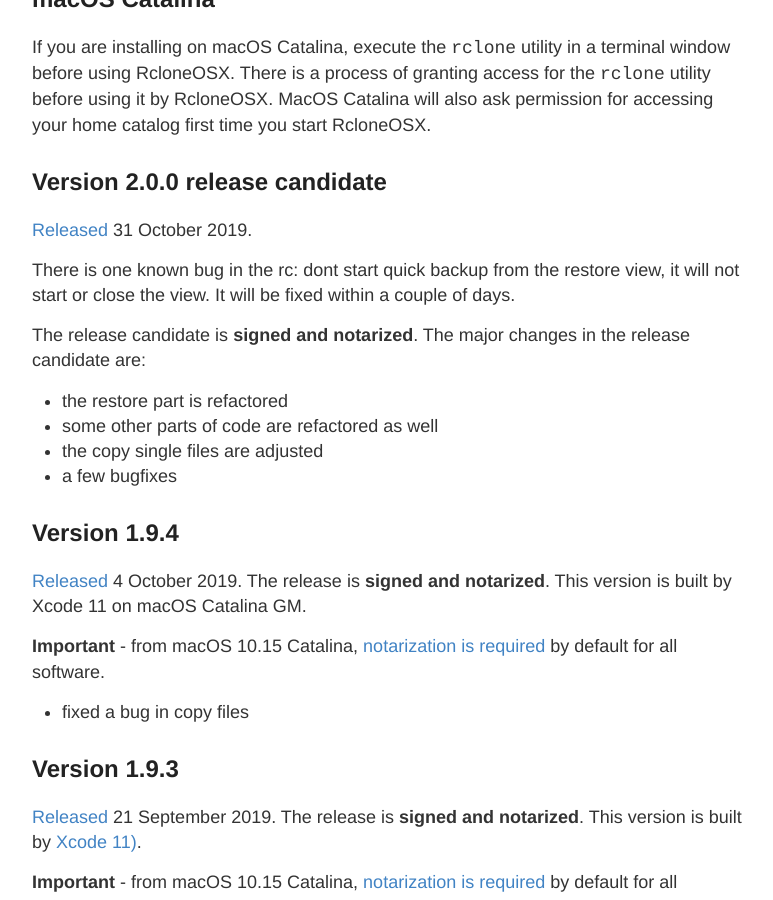
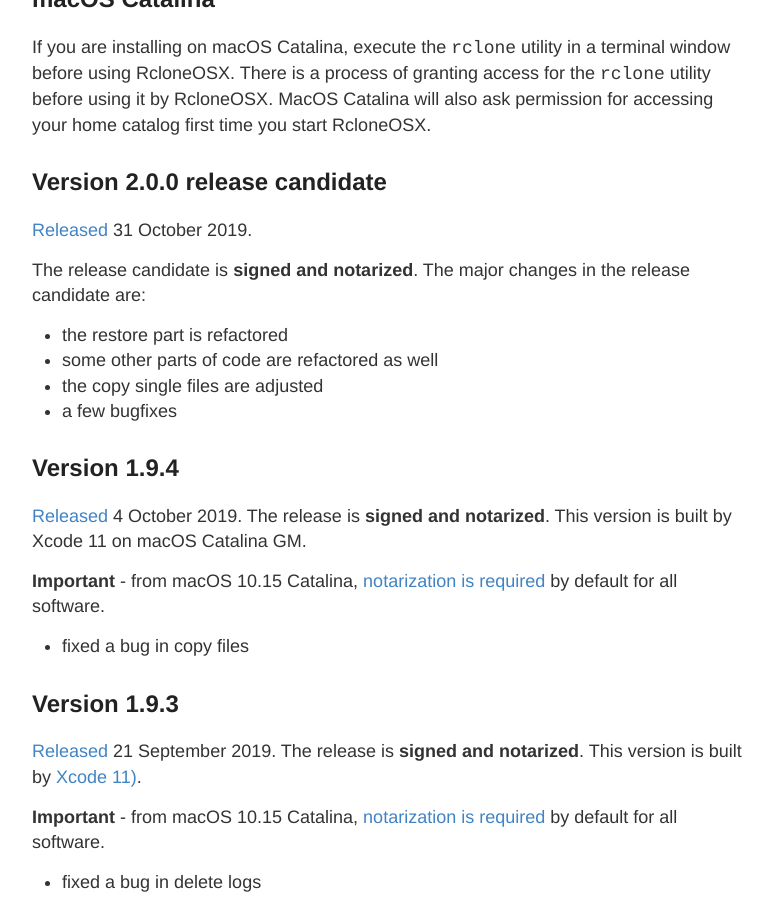
Before and after one commit to d2s/Documentation, a Jekyll site: the page built from _posts/2018-01-01-RcloneChangelog.md, in a window 1280 px wide and 900 px high, scrolled down 622 px. Shown: the whole window, without its empty margins (248-1021 px from the left). Built offline with Jekyll 4.4.1, drawn with Linux system fonts in a browser that asks for light colours.

Commit message:
Update 2018-01-01-RcloneChangelog.md

```diff
--- a/_posts/2018-01-01-RcloneChangelog.md
+++ b/_posts/2018-01-01-RcloneChangelog.md
@@ -18,8 +18,6 @@ If you are installing on macOS Catalina, execute the `rclone` utility in a termi
 ## Version 2.0.0 release candidate
 
 [Released](https://github.com/rsyncOSX/rcloneosx/releases/tag/v2.0.0rc) 31 October 2019.
-
-There is one known bug in the rc: dont start quick backup from the restore view, it will not start or close the view. It will be fixed within a couple of days.
 
 The release candidate is **signed and notarized**. The major changes in the release candidate are:
 
```
